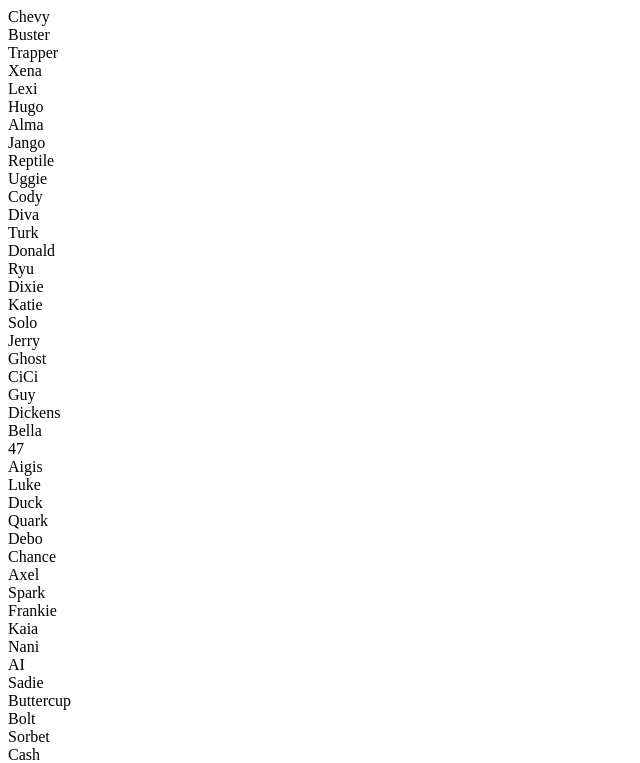
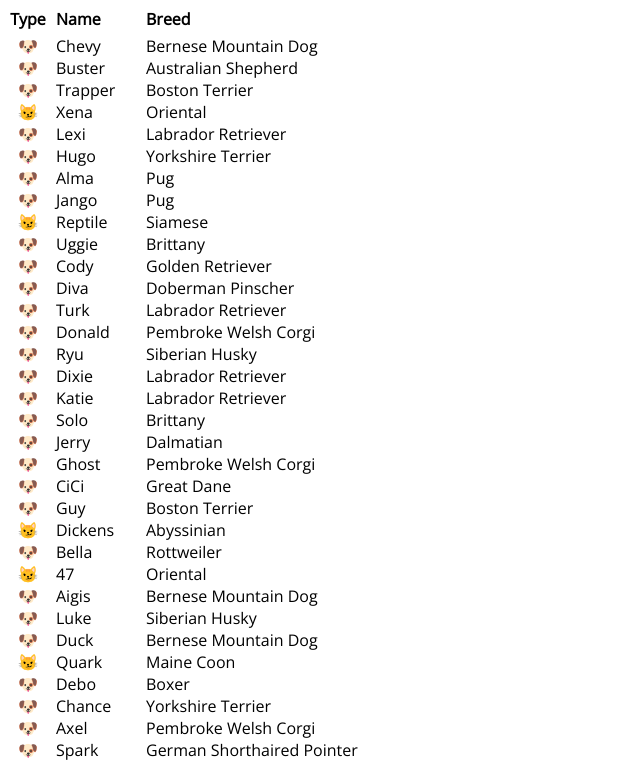
Before and after one commit to IDKLabs/dawgs-kittehs, a React (Create React App) app: page / in a window 1280 px wide. Shown: the top 763 px of the page, without its empty margins (0-640 px from the left). Built offline with nearby package versions, Linux system fonts and the light colour scheme.

Commit message:
add basic styles

```diff
--- a/src/App.jsx
+++ b/src/App.jsx
@@ -24,6 +24,11 @@ class App extends Component {
 
     return (
       <div className="App">
+        <div className="tableheader">
+          <div className="type">Type</div>
+          <div className="name">Name</div>
+          <div className="breed">Breed</div>
+        </div>
         { pets.map(({ id, ...pet }) => <PetListItem key={id} pet={pet} />) }
       </div>
     );
--- a/src/PetListItem.jsx
+++ b/src/PetListItem.jsx
@@ -1,5 +1,15 @@
 import React from 'react';
+import { PetTypeEnum } from './api/enums.js';
+
+const Icons = Object.freeze({
+  [PetTypeEnum.DOG]: '🐶',
+  [PetTypeEnum.CAT]: '😼',
+})
 
 export default ({ pet }) => (
-  <div>{pet.name}</div>
+  <div className="petitem">
+    <div className="type">{Icons[pet.petType]}</div>
+    <div className="name">{pet.name}</div>
+    <div className="breed">{pet.breed}</div>
+  </div>
 );
--- a/src/app.scss
+++ b/src/app.scss
@@ -0,0 +1,24 @@
+@import url('https://fonts.googleapis.com/css?family=Open+Sans');
+
+body {
+  font-family: 'Open Sans', sans-serif;
+}
+
+.petitem, .tableheader {
+  display: flex;
+  align-items: center;
+}
+
+.tableheader {
+  font-weight: 600;
+  margin-bottom: 0.3rem;
+}
+
+.type {
+  flex: 0 1 40px;
+  margin-right: 0.5rem;
+  text-align: center;
+}
+.name {
+  flex: 0 1 90px;
+}
```
Also changed, not shown: src/api/data.js.
